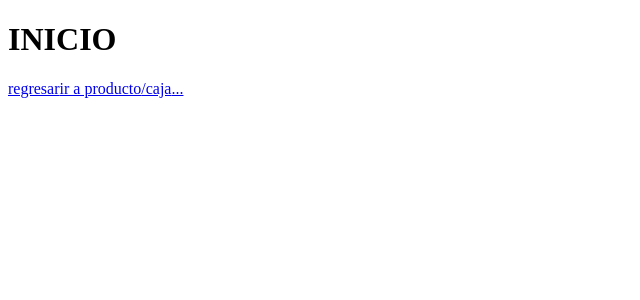
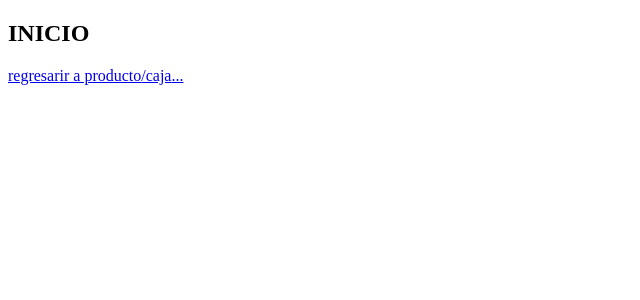
Before and after one commit to JennerAmaya/SIIPGH, an Angular app: page / in a window 1280 px wide. Shown: the top 300 px of the page, without its empty margins (0-640 px from the left). Built offline with nearby package versions, Linux system fonts and the light colour scheme.

Commit message:
sofia-h2

```diff
--- a/src/app/app.component.html
+++ b/src/app/app.component.html
@@ -1,4 +1,4 @@
-<h1>INICIO</h1>
+<h2>INICIO</h2>
 <a routerLink="/">regresar</a>
 <a routerLink="productos">ir a producto</a>
 <a routerLink="productos">/caja</a>
```
